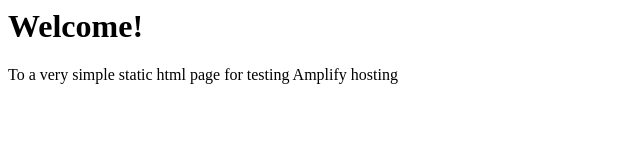
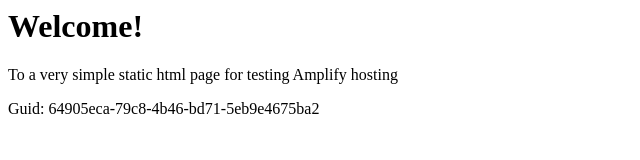
Before and after one commit to aws-aemilia-cmh/Github-PR-Commit-Integration-Test-DoNotTouch-Gith-OKSLNVO2-v1-preprod-us-east-2, a website: page src/index.html in a window 1280 px wide. Shown: the whole page, without its empty margins (0-640 px from the left). Drawn offline with Linux system fonts and the light colour scheme.

Commit message:
commit from integ tests

```diff
--- a/src/index.html
+++ b/src/index.html
@@ -1,3 +1,5 @@
+
+
 <html lang="en">
 
 <head>
@@ -10,6 +12,6 @@
 <body>
     <h1>Welcome!</h1>
     <p>To a very simple static html page for testing Amplify hosting</p>
-</body>
+    <p>Guid: 64905eca-79c8-4b46-bd71-5eb9e4675ba2</p></body>
 
 </html>
```
